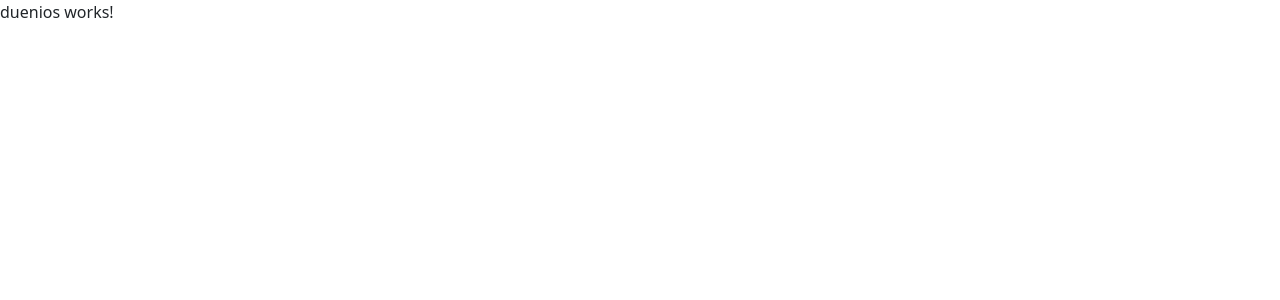
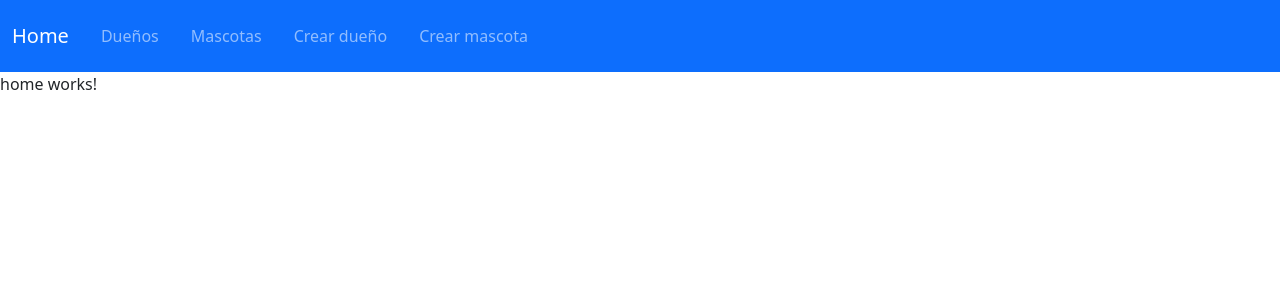
Before and after one commit to briansablich/clinicaVeterinariaFront, an Angular app: page / in a window 1280 px wide. Shown: the top 300 px of the page. Built offline with nearby package versions, Linux system fonts and the light colour scheme.

Commit message:
RouterLink and homepage created and configurated

```diff
--- a/src/app/app.component.html
+++ b/src/app/app.component.html
@@ -1 +1,2 @@
+<app-header></app-header>
 <router-outlet></router-outlet>
--- a/src/app/app.component.ts
+++ b/src/app/app.component.ts
@@ -1,14 +1,17 @@
 import { Component } from '@angular/core';
 import { RouterOutlet } from '@angular/router';
+import { HeaderComponent } from './components/header/header.component';
+import { HomeComponent } from "./pages/home/home.component";
 
 @Component({
   selector: 'app-root',
-  imports: [RouterOutlet],
+  imports: [RouterOutlet, HeaderComponent, HomeComponent],
   templateUrl: './app.component.html',
   styleUrl: './app.component.css'
 })
 
 /*
+-Home
 -Lista de dueños
 -Lista de mascotas (con filtro por raza)
 -Mascota detalle (MascoDuenioDTO con idmascota)
--- a/src/app/app.routes.ts
+++ b/src/app/app.routes.ts
@@ -4,11 +4,13 @@ import { MascotasComponent } from './pages/mascotas/mascotas.component';
 import { MascotadetalleComponent } from './pages/mascotadetalle/mascotadetalle.component';
 import { CrearmascotaComponent } from './pages/crearmascota/crearmascota.component';
 import { CrearduenioComponent } from './pages/crearduenio/crearduenio.component';
+import { HomeComponent } from './pages/home/home.component';
 
 export const routes: Routes = [
-    {path: '', component: DueniosComponent},
+    {path: 'duenios', component: DueniosComponent},
     {path: 'mascotas', component: MascotasComponent},
     {path: 'mascotas/detalle', component: MascotadetalleComponent},
     {path: 'crearmascota', component: CrearmascotaComponent},
-    {path: 'crearduenio', component: CrearduenioComponent}
+    {path: 'crearduenio', component: CrearduenioComponent},
+    {path: '', component: HomeComponent}
 ];
--- a/src/app/components/header/header.component.html
+++ b/src/app/components/header/header.component.html
@@ -1 +1,16 @@
-<p>header works!</p>
+<nav class="navbar bg-primary navbar-expand-lg" data-bs-theme="dark">
+    <div class="container-fluid">
+      <a class="navbar-brand" routerLink="/">Home</a>
+      <button class="navbar-toggler" type="button" data-bs-toggle="collapse" data-bs-target="#navbarNavAltMarkup" aria-controls="navbarNavAltMarkup" aria-expanded="false" aria-label="Toggle navigation">
+        <span class="navbar-toggler-icon"></span>
+      </button>
+      <div class="collapse navbar-collapse" id="navbarNavAltMarkup">
+        <div class="navbar-nav">
+          <a class="nav-link p-3" routerLink="/duenios">Dueños</a>
+          <a class="nav-link p-3" routerLink="/mascotas">Mascotas</a>
+          <a class="nav-link p-3" routerLink="/crearduenio">Crear dueño</a>
+          <a class="nav-link p-3" routerLink="/crearmascota">Crear mascota</a>
+        </div>
+      </div>
+    </div>
+  </nav>
--- a/src/app/components/header/header.component.ts
+++ b/src/app/components/header/header.component.ts
@@ -1,8 +1,9 @@
 import { Component } from '@angular/core';
+import { RouterLink } from '@angular/router';
 
 @Component({
   selector: 'app-header',
-  imports: [],
+  imports: [RouterLink],
   templateUrl: './header.component.html',
   styleUrl: './header.component.css'
 })
--- /dev/null
+++ b/src/app/pages/home/home.component.html
@@ -0,0 +1 @@
+<p>home works!</p>
```
Also changed, not shown: src/app/pages/home/home.component.ts (added, +11 -0 lines), src/app/pages/home/home.component.css (added), 1 other file (tests, documents, lock files or other folders).
